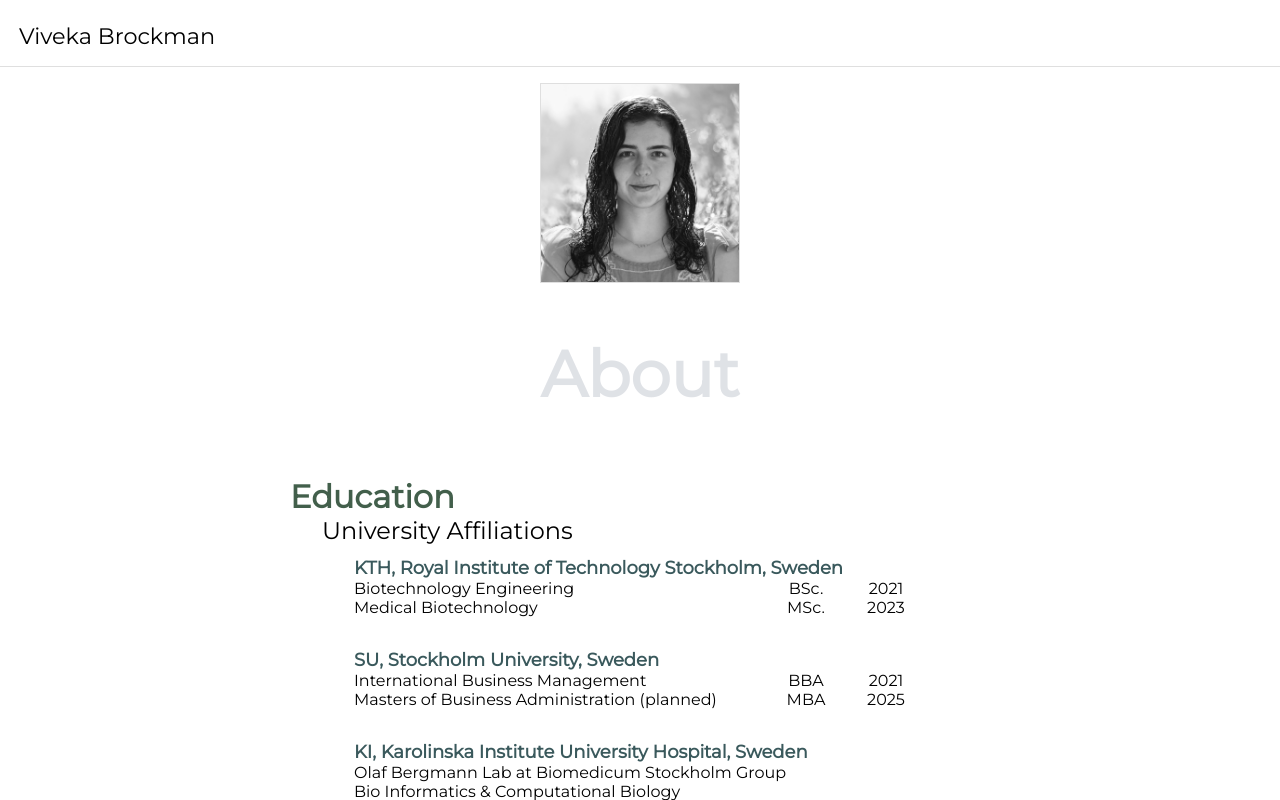
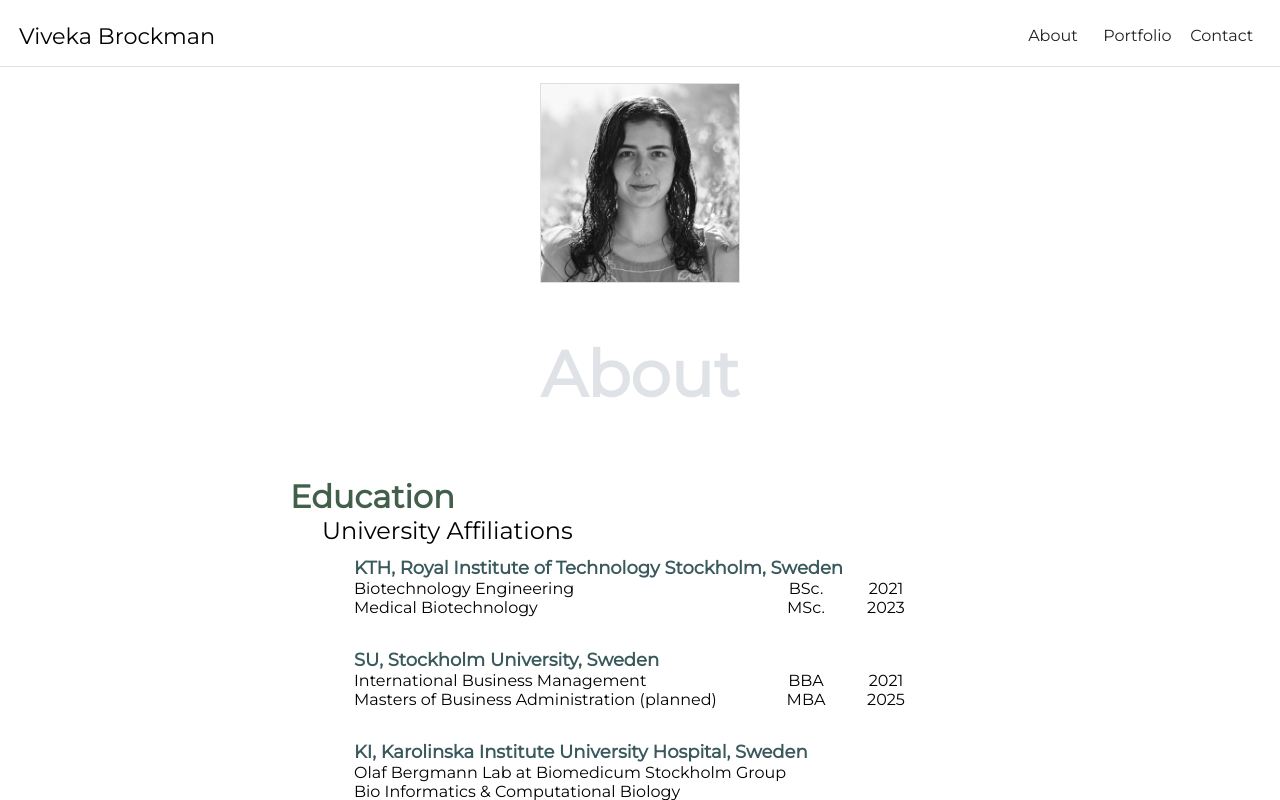
Before and after one commit to vivbrockman/vivbrockman.github.io, an Angular app: page / in a window 1280 px wide. Built offline with nearby package versions, Linux system fonts and the light colour scheme.

Commit message:
nav: links color fixed

```diff
--- a/src/app/components/navbar/navbar.component.scss
+++ b/src/app/components/navbar/navbar.component.scss
@@ -34,7 +34,7 @@
         padding-top: calc(0.5em + 5px);
         text-decoration: none;
         border-bottom: 1px solid transparent;
-        color: #fff
+        color: #222;
     }
 
     .nav-links > a:hover {
```
